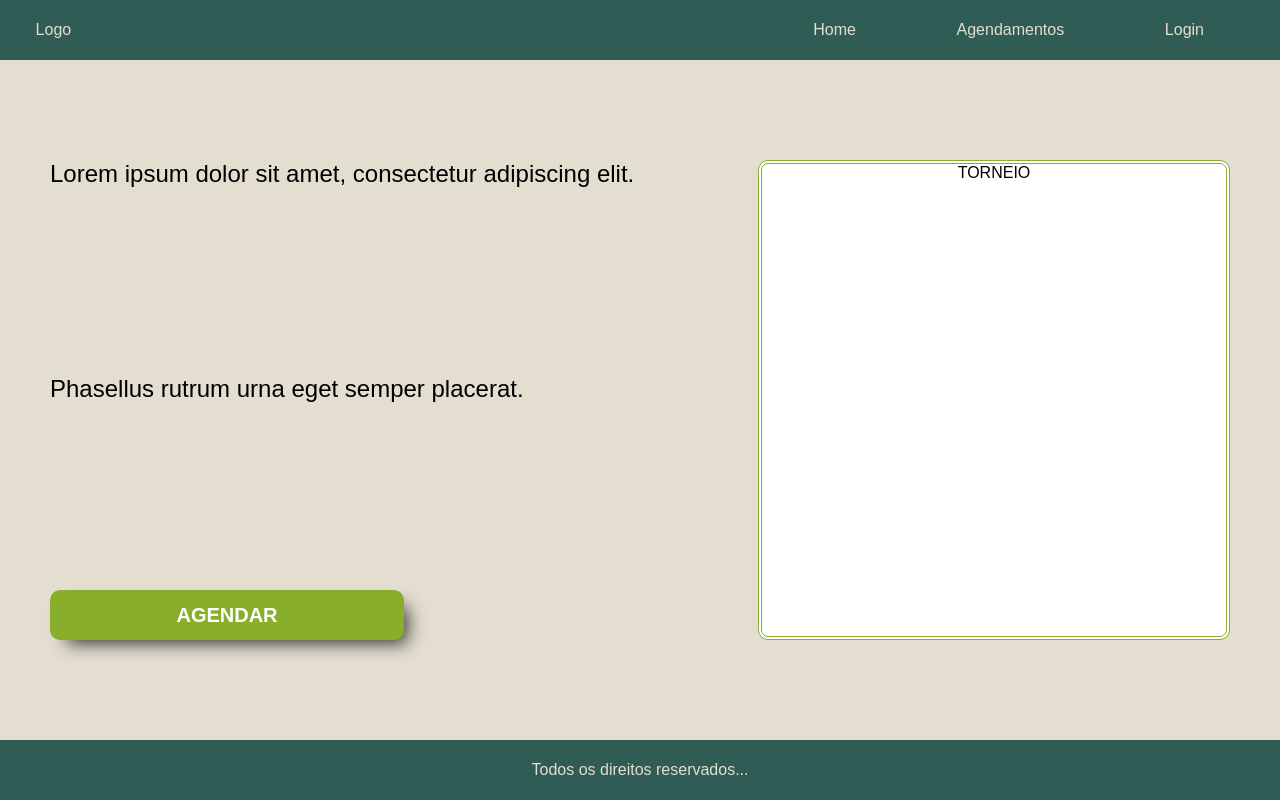
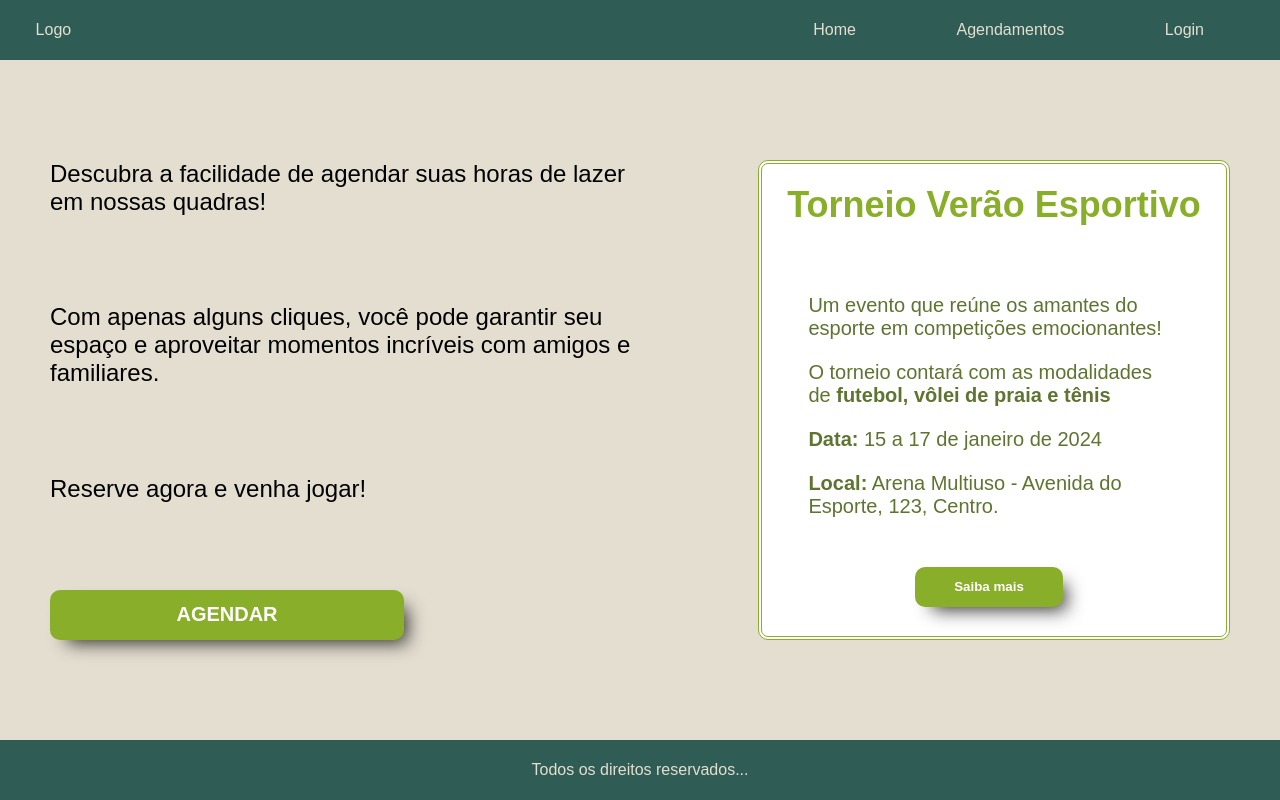
Before and after one commit to yamashita-tiemi/Time2Play, a React app in the folder front/: page / in a window 1280 px wide. Built offline with nearby package versions, Linux system fonts and the light colour scheme; the HTML template or start-up script is replaced by a standard one.

Commit message:
design home

```diff
--- a/front/src/components/Button.tsx
+++ b/front/src/components/Button.tsx
@@ -40,7 +40,7 @@ export const ButtonPrimary:React.FC<ButtonProps> = props => {
     )
 }
 
-export const BoxButtonQuadra = styled.button`
+export const BoxButtonQuadra = styled.button<{ color?: string;}>`
     width: 40%;
     height: 40px;
     background-color: #89AE29;
@@ -49,7 +49,7 @@ export const BoxButtonQuadra = styled.button`
     justify-content: center;
     align-items:center;
     margin-right: 10px;
-    color: #E4DED0;
+    color: ${(props) => props.color || '#E4DED0'};
     box-shadow: 10px 10px 18px -7px rgba(0,0,0,0.8);
     -webkit-box-shadow: 10px 10px 18px -7px rgba(0,0,0,0.8);
     -moz-box-shadow: 10px 10px 18px -7px rgba(0,0,0,0.8);
--- a/front/src/components/Card/TorneioCard.tsx
+++ b/front/src/components/Card/TorneioCard.tsx
@@ -1,3 +1,6 @@
+import { ButtonQuadra } from "../Button";
+import Text from "../Text";
+import Title from "../Title";
 import { styled } from "styled-components";
 
 export const BoxTorneio = styled.div`
@@ -9,12 +12,41 @@ export const BoxTorneio = styled.div`
     display: flex;
     flex-direction: column;
     align-items: center;
+    justify-content: space-between;
+    padding-bottom: 5%;
+`;
+
+const BoxInfo = styled.div`
+    width:80%;
+    height: 60%;
+    display: flex;
+    flex-direction: column;
+    justify-content: space-evenly;
+`;
+
+const BoxIcons = styled.div`
+    width:80%;
+    display: flex;
+    justify-content: center;
 `;
 
 export default function TorneioCard() {
+    const goInstagram = () => {
+            window.open(`https://www.instagram.com/`, '_blank');
+    }
+
     return (
         <BoxTorneio>
-            TORNEIO
+            <Title>Torneio Verão Esportivo</Title>
+            <BoxInfo>
+                <Text fontSize="20px" color="#5E7430">Um evento que reúne os amantes do esporte em competições emocionantes!</Text>
+                <Text fontSize="20px" color="#5E7430">O torneio contará com as modalidades de <b>futebol, vôlei de praia e tênis</b></Text>
+                <Text fontSize="20px" color="#5E7430"><b>Data:</b> 15 a 17 de janeiro de 2024</Text>
+                <Text fontSize="20px" color="#5E7430"><b>Local:</b> Arena Multiuso - Avenida do Esporte, 123, Centro.</Text>
+            </BoxInfo>
+            <BoxIcons>
+                <ButtonQuadra color="#fff" onClick={goInstagram}>Saiba mais</ButtonQuadra>
+            </BoxIcons>
         </BoxTorneio>
     );
 }
--- a/front/src/components/Text.tsx
+++ b/front/src/components/Text.tsx
@@ -1,9 +1,10 @@
 import { styled } from "styled-components";
 import { fontSize } from "styled-system";
 
-export const BoxText = styled.p<{ color?: string; fontSize?: string }>`
+export const BoxText = styled.p<{ color?: string; fontSize?: string; textAlign?: string }>`
     font-size: ${(props) => props.fontSize || '24px'};
     color: ${(props) => props.color || '#E4DED0'};
+    text-align: ${(props) => props.textAlign || '#left'};
 `;
 
 export default function Text(
--- a/front/src/pages/Home.tsx
+++ b/front/src/pages/Home.tsx
@@ -38,22 +38,25 @@ export const Home = () => {
     const navigate = useNavigate();
     const goAgendamentos = () => navigate("/agendamentos");
 
-    return(
+    return (
         <>
             <SectionHome>
                 <SectionHomeLeft>
                     <Text>
-                        Lorem ipsum dolor sit amet, consectetur adipiscing elit.
+                        Descubra a facilidade de agendar suas horas de lazer em nossas quadras!
                     </Text>
                     <Text>
-                        Phasellus rutrum urna eget semper placerat.
+                        Com apenas alguns cliques, você pode garantir seu espaço e aproveitar momentos incríveis com amigos e familiares.
+                    </Text>
+                    <Text>
+                        Reserve agora e venha jogar!
                     </Text>
                     <ButtonPrimary onClick={goAgendamentos}>
                         Agendar
                     </ButtonPrimary>
                 </SectionHomeLeft>
                 <SectionHomeRight>
-                    <TorneioCard/>
+                    <TorneioCard />
                 </SectionHomeRight>
             </SectionHome>
         </>
```
